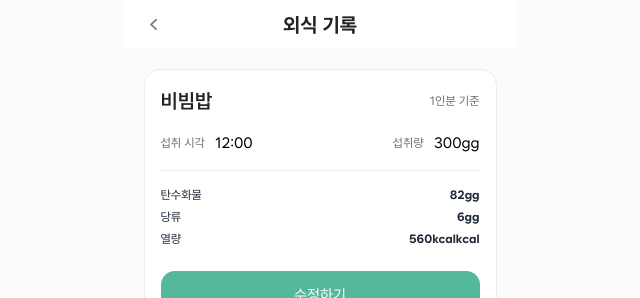
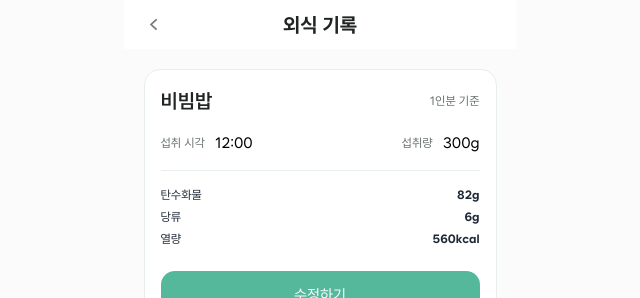
Before and after one commit to leeeeeseojin/26-1_14th-hackathon-FE, a React (Vite) app: page /eatout/detail in a window 1280 px wide. Shown: the top 298 px of the page, without its empty margins (320-960 px from the left). Built offline with nearby package versions, Linux system fonts and the light colour scheme.

Commit message:
fix: 식사 기록 단위 수정(#184)

```diff
--- a/src/pages/eatout-record-page/entry/EatingOutDetailPage.jsx
+++ b/src/pages/eatout-record-page/entry/EatingOutDetailPage.jsx
@@ -32,10 +32,10 @@ const EatingOutDetailPage = () => {
         <NutritionCard
           foodName={foodName}
           time="12:00"
-          amount="300g"
-          carbohydrate="82g"
-          sugar="6g"
-          calorie="560kcal"
+          amount="300"
+          carbohydrate="82"
+          sugar="6"
+          calorie="560"
         />
 
         <RecordInputCard />
```
